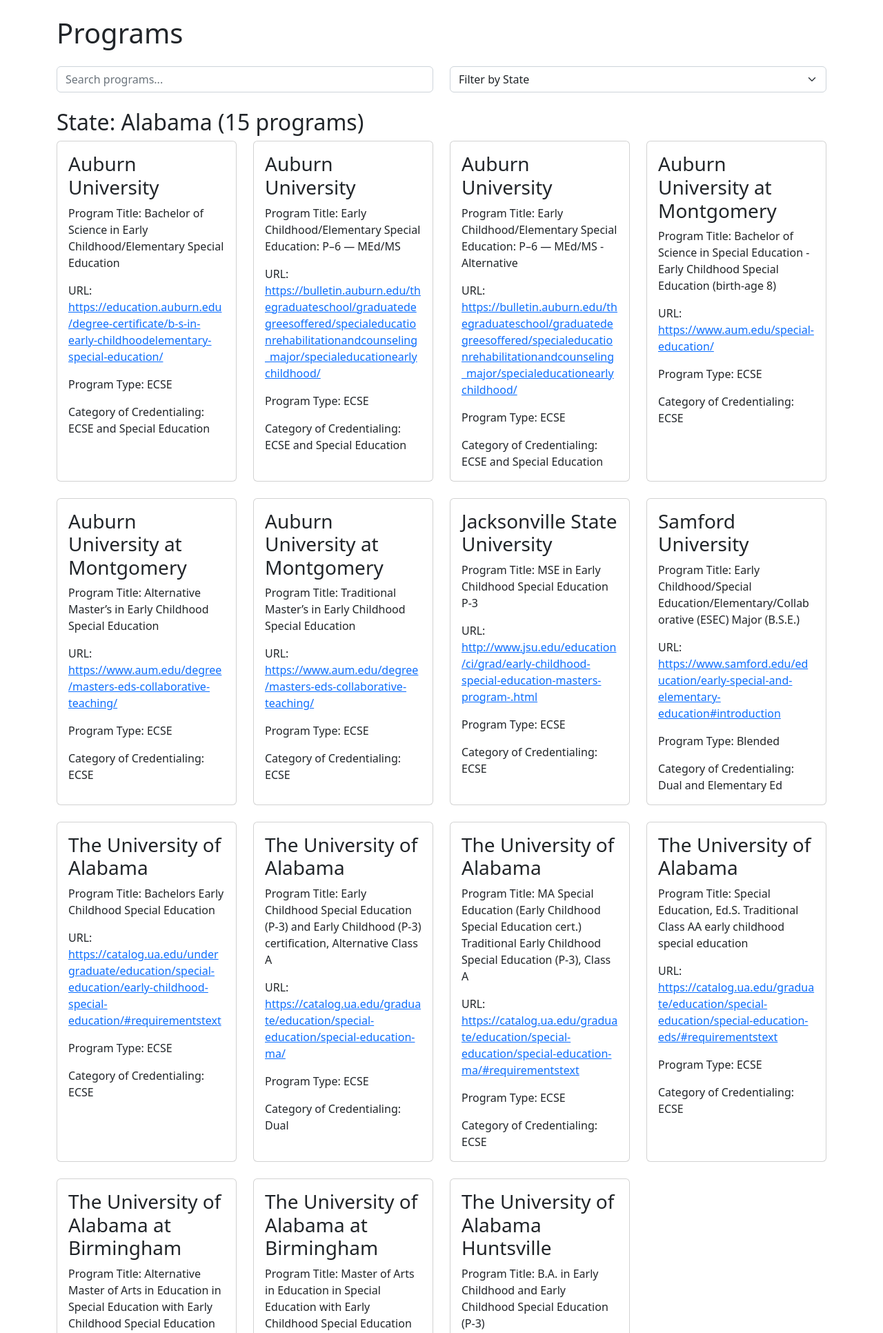
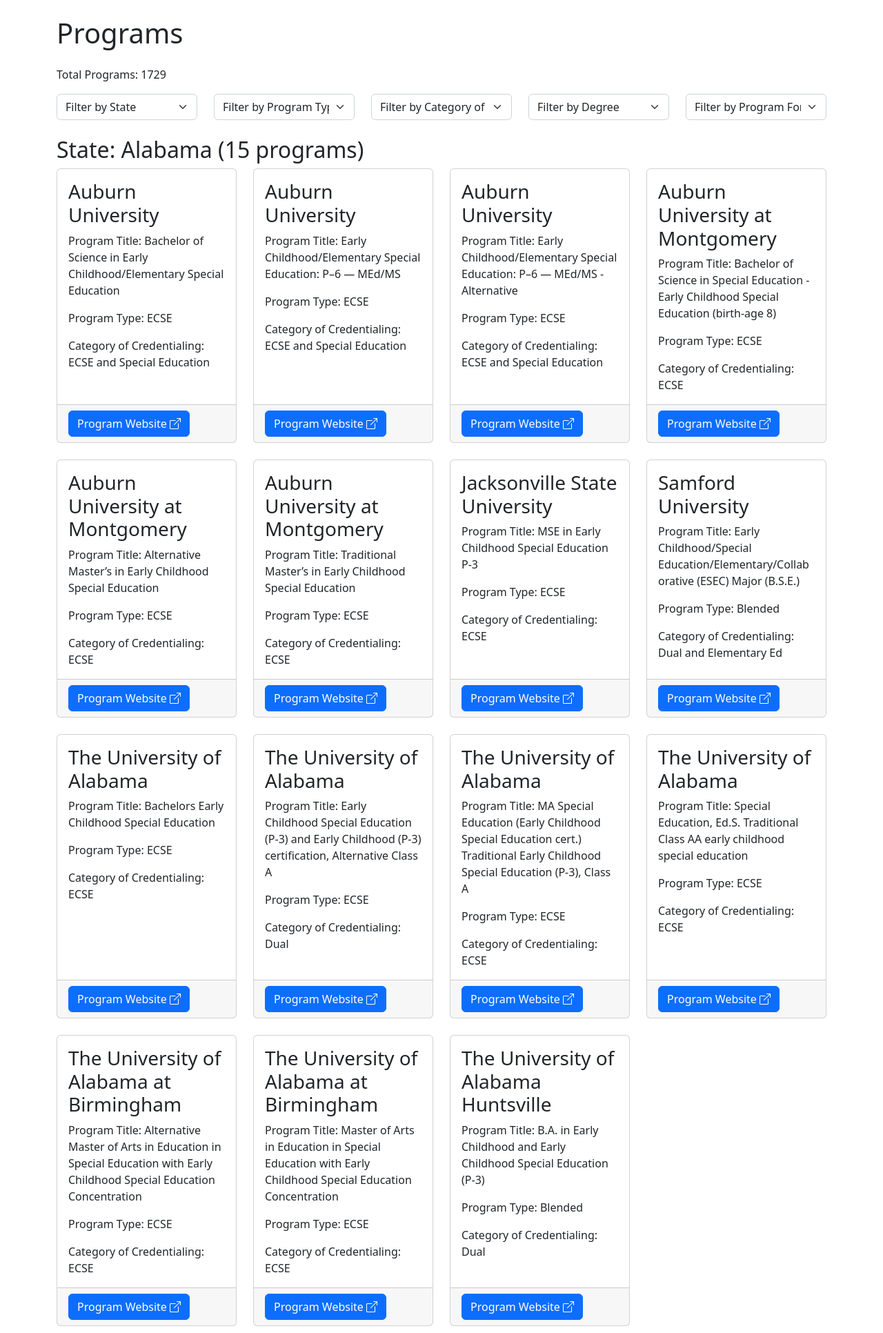
Before and after one commit to uconndxlab/ecpc-ihe-maps, a PHP site: page / in a window 1280 px wide. Shown: the top 1932 px of the page at 69% size. Run offline with PHP 8.4, Linux system fonts and the light colour scheme; data comes from the database, SQL or seed files in the repository; both versions use the stored data as it was after the commit.

Commit message:
thought my import script was broken, but the data is actually what's broken.

```diff
--- a/index.php
+++ b/index.php
@@ -6,17 +6,63 @@
     <meta name="viewport" content="width=device-width, initial-scale=1.0">
     <title>Programs</title>
     <link rel="stylesheet" href="https://cdn.jsdelivr.net/npm/bootstrap@5.2.0/dist/css/bootstrap.min.css">
+    <!-- bootstrap icons -->
+    <link rel="stylesheet" href="https://cdn.jsdelivr.net/npm/bootstrap-icons/font/bootstrap-icons.css">
 </head>
+
+<?php
+// get total number of programs
+$db = new SQLite3('db.sqlite3');
+$programs = $db->query('SELECT * FROM programs');
+// get total number of programs
+$totalPrograms = 0;
+while ($program = $programs->fetchArray(SQLITE3_ASSOC)) {
+    $totalPrograms++;
+}
+$db->close();
+
+// get the category_of_credentialing distinct values
+$db = new SQLite3('db.sqlite3');
+$programs = $db->query('SELECT DISTINCT category_of_credentialing FROM programs');
+$categories = [];
+while ($category = $programs->fetchArray(SQLITE3_ASSOC)) {
+    $categories[] = $category['category_of_credentialing'];
+}
+
+// get the degree distinct values
+$db = new SQLite3('db.sqlite3');
+$programs = $db->query('SELECT DISTINCT level_of_degree FROM programs');
+$degrees = [];
+while ($degree = $programs->fetchArray(SQLITE3_ASSOC)) {
+    $degrees[] = $degree['level_of_degree'];
+}
+
+// get the program format distinct values
+$db = new SQLite3('db.sqlite3');
+$programs = $db->query('SELECT DISTINCT format FROM programs');
+$formats = [];
+while ($format = $programs->fetchArray(SQLITE3_ASSOC)) {
+    $formats[] = $format['format'];
+}
+
+// get the program type distinct values
+$db = new SQLite3('db.sqlite3');
+$programs = $db->query('SELECT DISTINCT program_type FROM programs');
+$programTypes = [];
+while ($programType = $programs->fetchArray(SQLITE3_ASSOC)) {
+    $programTypes[] = $programType['program_type'];
+}
+
+$db->close();
+?>
 
 <body>
     <div class="container">
         <h1 class="my-4">Programs</h1>
+        <p>Total Programs: <?= $totalPrograms ?></p>
         <!-- Search and Filter Options -->
         <div class="row mb-4">
-            <div class="col-md-6">
-                <input type="text" class="form-control" id="searchInput" placeholder="Search programs...">
-            </div>
-            <div class="col-md-6">
+            <div class="col">
                 <select class="form-select" id="stateFilter">
                     <option value="">Filter by State</option>
                     <!-- Dynamically populate state options -->
@@ -29,6 +75,46 @@
                     ?>
                 </select>
             </div>
+            <div class="col">
+                <!-- program type (ECE/ECSE/Blended) -->
+                <select class="form-select" id="programTypeFilter">
+                    <option value="">Filter by Program Type</option>
+                    <?php foreach ($programTypes as $programType) : ?>
+                        <option value="<?= $programType ?>"><?= $programType ?></option>
+                    <?php endforeach; ?>
+                </select>
+
+            </div>
+
+            <div class="col">
+                <!-- category of credentialing (all distinct values) -->
+                <select class="form-select" id="categoryFilter">
+                    <option value="">Filter by Category of Credentialing</option>
+                    <?php foreach ($categories as $category) : ?>
+                        <option value="<?= $category ?>"><?= $category ?></option>
+                    <?php endforeach; ?>
+                </select>
+            </div>
+
+            <div class="col">
+                <select class="form-select" id="degreeFilter">
+                    <option value="">Filter by Degree</option>
+                    <?php foreach ($degrees as $degree) : ?>
+                        <option value="<?= $degree ?>"><?= $degree ?></option>
+                    <?php endforeach; ?>
+                </select>
+            </div>
+
+            <div class="col">
+                <!-- program format (all, online, in-person, hybrid, online option) -->
+                <select class="form-select" id="formatFilter">
+                    <option value="">Filter by Program Format</option>
+                    <?php foreach ($formats as $format) : ?>
+                        <option value="<?= $format ?>"><?= $format ?></option>
+                    <?php endforeach; ?>
+                </select>
+            </div>
+
         </div>
 
         <div id="programContainer">
@@ -45,28 +131,33 @@
                 $states[$state][] = $program;
             }
 
-            foreach ($states as $state => $programs) {
-                echo "<div class='state-group' data-state='$state'>";
-                echo "<h2 class='state-header'>State: $state (" . count($programs) . " programs)</h2>\n";
-                echo "<div class='row'>";
+            foreach ($states as $state => $programs) : ?>
+                <div class='state-group' data-state='<?= $state ?>'>
+                    <h2 class='state-header'>State: <?= $state ?> (<?= count($programs) ?> programs)</h2>
+                    <div class='row'>
+                        <?php foreach ($programs as $program) : ?>
+                            <div class='col-md-3 mb-4 program-card' data-state='<?= $program['state'] ?>' data-title='<?= $program['ihe_name'] ?>'>
+                                <div class='card h-100'>
+                                    <div class='card-body'>
+                                        <h3 class='card-title'><?= $program['ihe_name'] ?></h3>
+                                        <p class='card-text'>Program Title: <?= $program['program_title'] ?></p>
+                                        <p class='card-text'>Program Type: <?= $program['program_type'] ?></p>
+                                        <p class='card-text'>Category of Credentialing: <?= $program['category_of_credentialing'] ?></p>
+                                    </div>
+                                    <div class='card-footer'>
+                                        <a target="_blank" href='<?= $program['url_for_program'] ?>' class='btn btn-primary'>
+                                            Program Website
+                                            <!-- bootstarp icons external link -->
+                                            <i class='bi bi-box-arrow-up-right'></i>
+                                        </a>
+                                    </div>
+                                </div>
+                            </div>
+                        <?php endforeach; ?>
+                    </div> <!-- Close row -->
+                </div> <!-- Close state-group -->
+            <?php endforeach;
 
-                foreach ($programs as $program) {
-                    echo "<div class='col-md-3 mb-4 program-card' data-state='{$program['state']}' data-title='{$program['ihe_name']}'>";
-                    echo "<div class='card h-100'>";
-                    echo "<div class='card-body'>";
-                    echo "<h3 class='card-title'>{$program['ihe_name']}</h3>\n";
-                    echo "<p class='card-text'>Program Title: {$program['program_title']}</p>\n";
-                    echo "<p class='card-text'>URL: <a href=\"{$program['url_for_program']}\" target=\"_blank\">{$program['url_for_program']}</a></p>\n";
-                    echo "<p class='card-text'>Program Type: {$program['program_type']}</p>\n";
-                    echo "<p class='card-text'>Category of Credentialing: {$program['category_of_credentialing']}</p>\n";
-                    echo "</div>";
-                    echo "</div>";
-                    echo "</div>";
-                }
-
-                echo "</div>"; // Close row
-                echo "</div>"; // Close state-group
-            }
 
             $db->close();
             ?>
```
Also changed, not shown: db-seed.php (+27 -13 lines), db.sqlite3.
